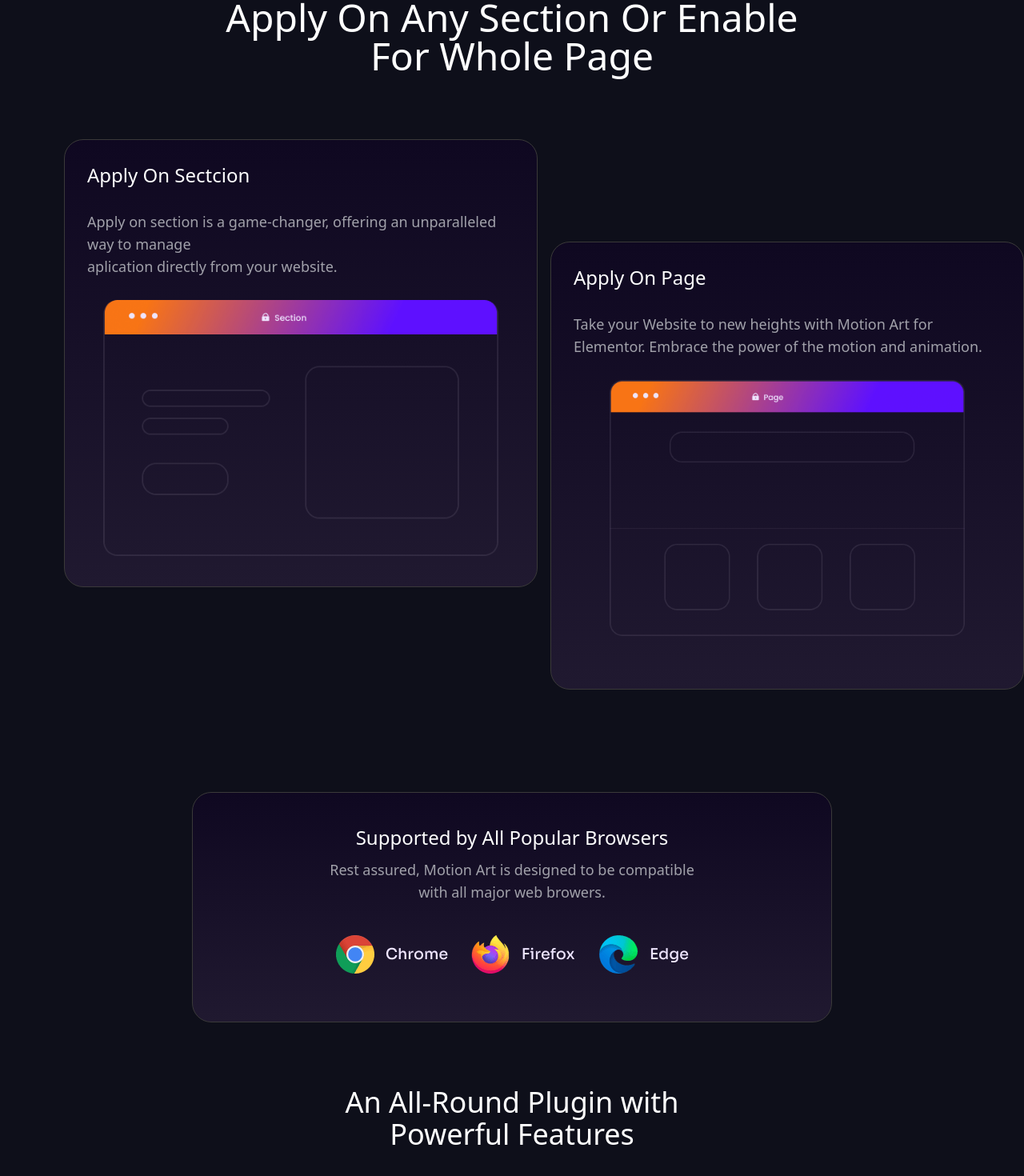
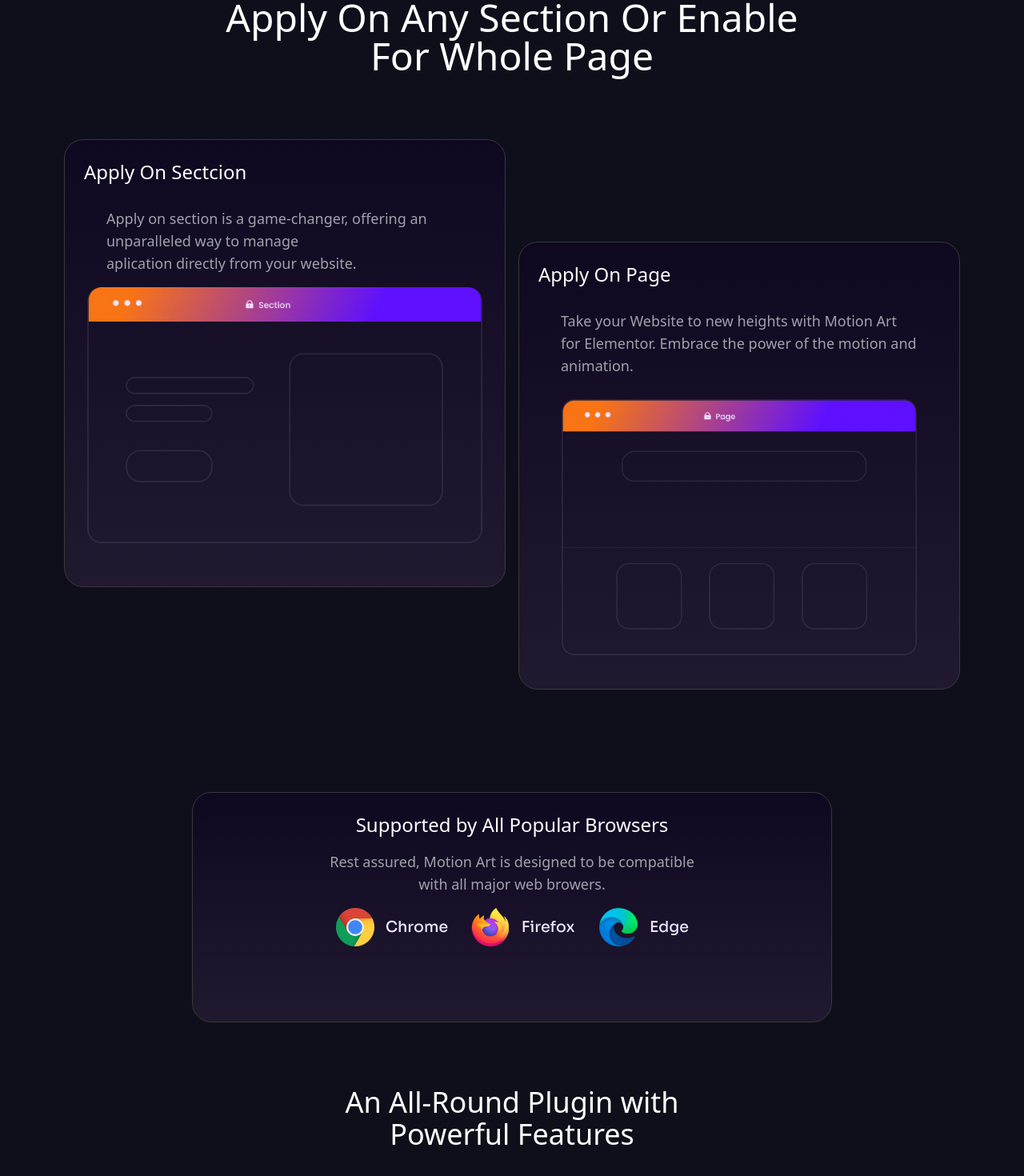
Before and after one commit to DEV-Gitanjali/Motion_Art_Website, a React (Vite) app: page / in a window 1280 px wide. Shown: the part 1536-3006 px from the top of the page at 80% size. Built offline with nearby package versions, Linux system fonts and the light colour scheme.

Commit message:
this feature for card responsive

```diff
--- a/src/components/Cards.jsx
+++ b/src/components/Cards.jsx
@@ -11,35 +11,35 @@ import CardGroup from './CardGroup';
 const Cards = () => {
   return (
     <div className='text-white '>
-      <h1 className='text-center mt-28 text-5xl  font-medium mt-28'>Apply  On Any Section Or Enable<br/> For Whole Page</h1>
+      <h1 className='text-center md:mt-28 lg:text-5xl  text-3xl md:text-4xl font-medium mt-12'>Apply  On Any Section Or Enable<br/> For Whole Page</h1>
 
 
-      <div className='flex  mt-20 gap-4'>
-        <div className='cards_design shadow-white  font-medium rounded-3xl ml-20'>
-            <h1 className='text-2xl m-7'>Apply On Sectcion</h1>
-            <p className='text-lg text-zinc-400 m-7'>Apply on section is a game-changer, offering an unparalleled way to manage<br/>
+      <div className='flex  md:mt-20 gap-10 lg:gap-4 md:mt-20 flex-col lg:flex-row px-4 md:px-20 '>
+        <div className='cards_design shadow-white  font-medium rounded-3xl p-6'>
+            <h1 className='md:text-2xl mb-4 text-xl '>Apply On Sectcion</h1>
+            <p className='md:text-lg  text-base  mb-4 text-zinc-400 m-7'>Apply on section is a game-changer, offering an unparalleled way to manage<br/>
              aplication directly from your website.
             </p>
-                <img src={img11} alt="loaded "  className='m-auto h-80'/>
+                <img src={img11} alt="loaded "  className='m-auto lg:h-80 md:h-60 h-40'/>
         </div>
 
 
-        <div className='cards_design shadow-white  font-medium rounded-3xl mt-32'>
-            <h1 className='text-2xl m-7'>Apply On Page</h1>
-            <p className='text-lg text-zinc-400 m-7'>
+        <div className='cards_design shadow-white  font-medium rounded-3xl lg:mt-32 p-6 mt-10 '>
+            <h1 className='md:text-2xl text-xl mb-4'>Apply On Page</h1>
+            <p className='md:text-lg text-base text-zinc-400 m-7'>
                 Take your Website to new heights with Motion Art for Elementor. Embrace the power of the motion and animation.
             </p>
-                <img src={img10} alt="loaded "  className='m-auto h-80'/>
+                <img src={img10} alt="loaded "  className='m-auto  md:h-60 lg:h-80'/>
         </div>
 
       </div>
 
-        <div className='cards_design1 shadow-white  font-medium rounded-3xl mt-32'>
-            <h1 className='text-2xl text-center mt-10'>Supported by All Popular Browsers</h1>
-            <p className='text-lg text-zinc-400 text-center mt-1'>
+        <div className='cards_design1 shadow-white  font-medium rounded-3xl lg:mt-32 p-6 mt-10  md:ml-auto'>
+            <h1 className='md:text-2xl text-center  text-xl mb-4'>Supported by All Popular Browsers</h1>
+            <p className='md:text-lg text-base text-zinc-400 text-center mb-4'>
                 Rest assured, Motion Art is designed to be compatible<br/>  with all major web browers.
             </p>
-                <img src={img8} alt="loaded "  className='m-auto mt-10 '/>
+                <img src={img8} alt="loaded "  className='m-auto mt-4 h-18 md:h-18  '/>
         </div>
 
 
--- a/src/index.css
+++ b/src/index.css
@@ -14,7 +14,7 @@
 }
 
 .app_method{
-    height: 220rem;
+    height: 225rem;
     overflow: hidden;
     margin: 0px;
 }
```
